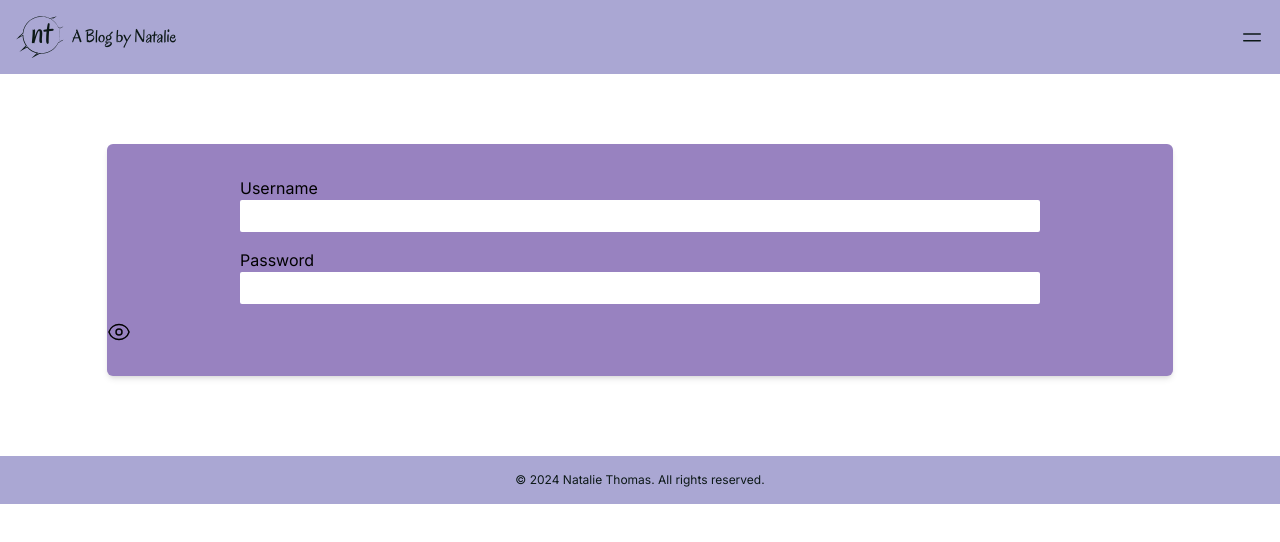
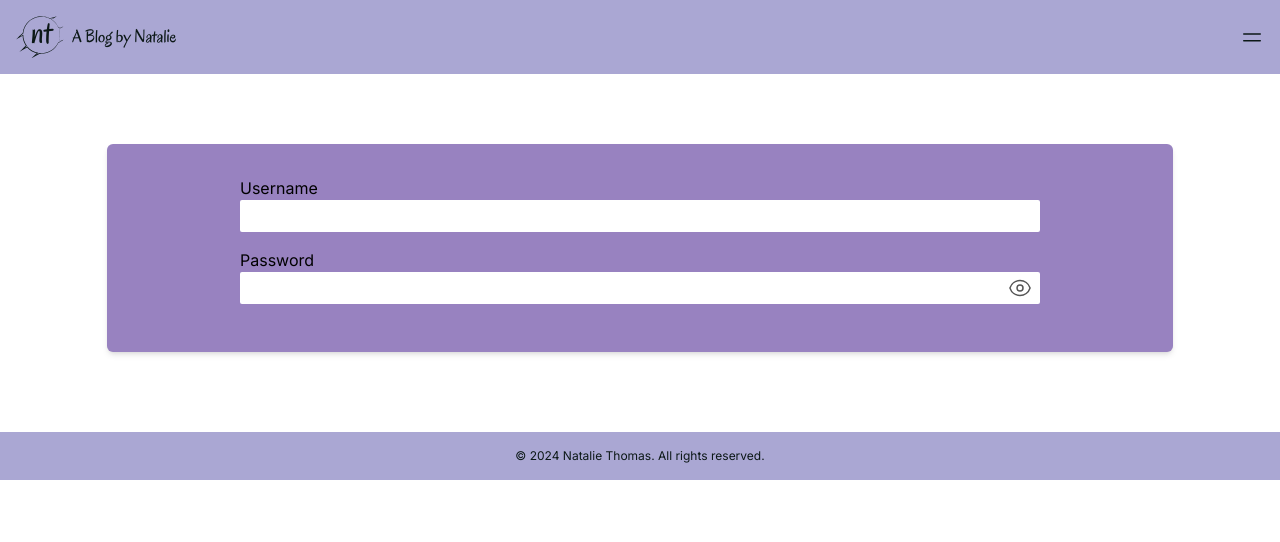
Before and after one commit to BenJohnsonFullStack/natalie-blog, a Next.js app: page /login in a window 1280 px wide. Shown: the top 542 px of the page. Built offline with nearby package versions, Linux system fonts and the light colour scheme.

Commit message:
passwrod visibility in password input

```diff
--- a/src/app/login/ui/LoginForm.jsx
+++ b/src/app/login/ui/LoginForm.jsx
@@ -41,12 +41,13 @@ export const LoginForm = () => {
         <label htmlFor="password" className="text-left w-3/4 mx-auto">
           Password
         </label>
+        <div className="w-3/4 mx-auto relative">
           <input
-          type="password"
+            type={isPasswordVisible ? "text" : "password"}
             id="password"
             name="password"
             value={formValues.password}
-          className="w-3/4 mx-auto mb-4 rounded-sm py-1 pl-[.5rem]"
+            className="w-full mb-4 rounded-sm py-1 pl-[.5rem]"
             onChange={handleFormChange}
           />
           {isPasswordVisible ? (
@@ -55,6 +56,7 @@ export const LoginForm = () => {
             <Eye togglePassword={togglePassword} />
           )}
         </div>
+      </div>
     </form>
   );
 };
--- a/src/app/login/ui/password/Eye.jsx
+++ b/src/app/login/ui/password/Eye.jsx
@@ -3,9 +3,9 @@ export const Eye = ({ togglePassword }) => {
     <svg
       xmlns="http://www.w3.org/2000/svg"
       fill="none"
-      stroke="#000"
+      stroke="#555"
       strokeWidth={1.5}
-      className="w-6 h-6 cursor-pointer"
+      className="w-6 h-6 cursor-pointer absolute top-1 right-2"
       viewBox="0 0 24 24"
       onClick={togglePassword}
     >
--- a/src/app/login/ui/password/EyeSlash.jsx
+++ b/src/app/login/ui/password/EyeSlash.jsx
@@ -3,9 +3,9 @@ export const EyeSlash = ({ togglePassword }) => {
     <svg
       xmlns="http://www.w3.org/2000/svg"
       fill="none"
-      stroke="#0c1817"
+      stroke="#555"
       strokeWidth={1.5}
-      className="w-6 h-6 cursor-pointer"
+      className="w-6 h-6 cursor-pointer absolute top-1 right-2"
       viewBox="0 0 24 24"
       onClick={togglePassword}
     >
```
Lines whose indentation alone changed are shown as unchanged.
